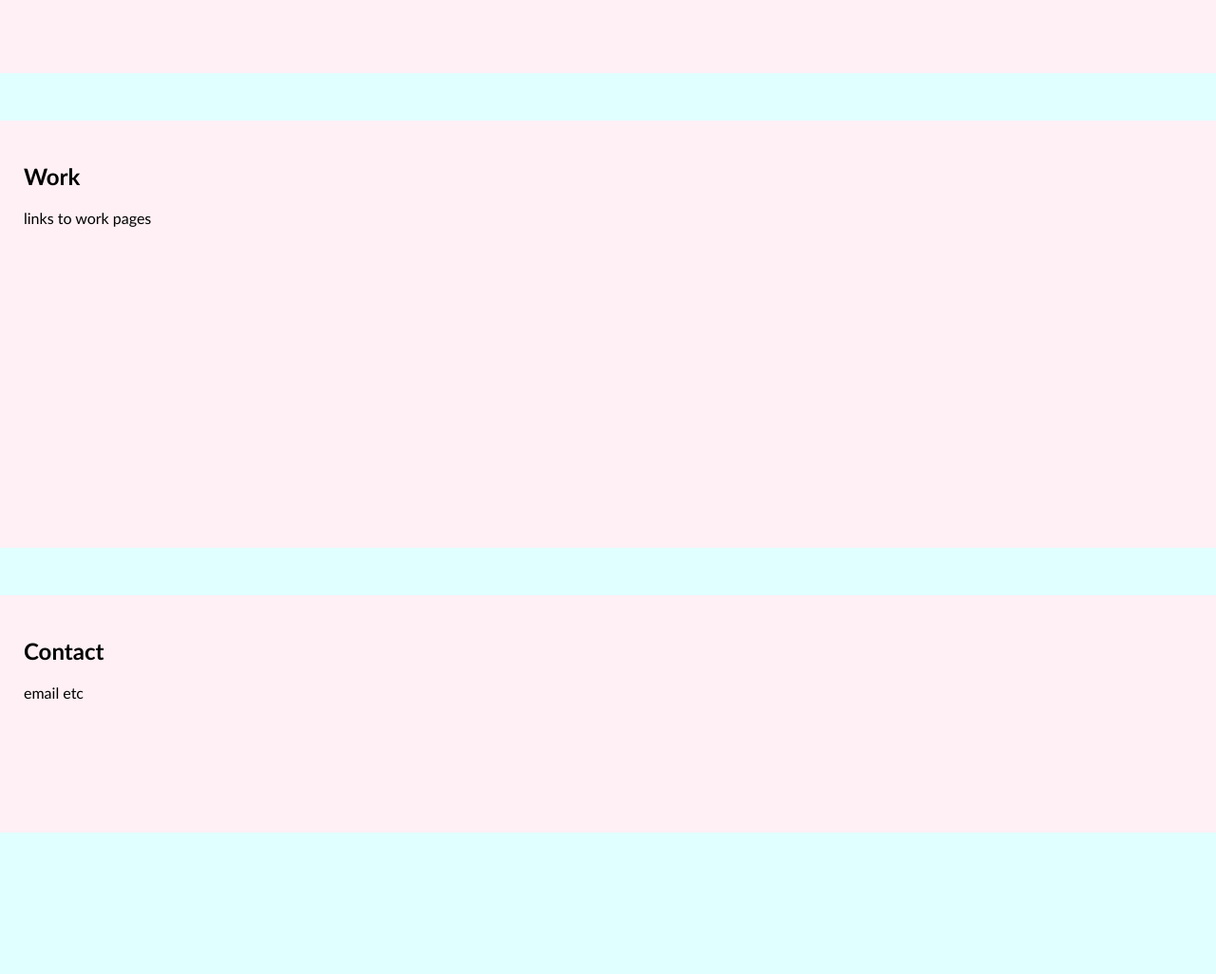
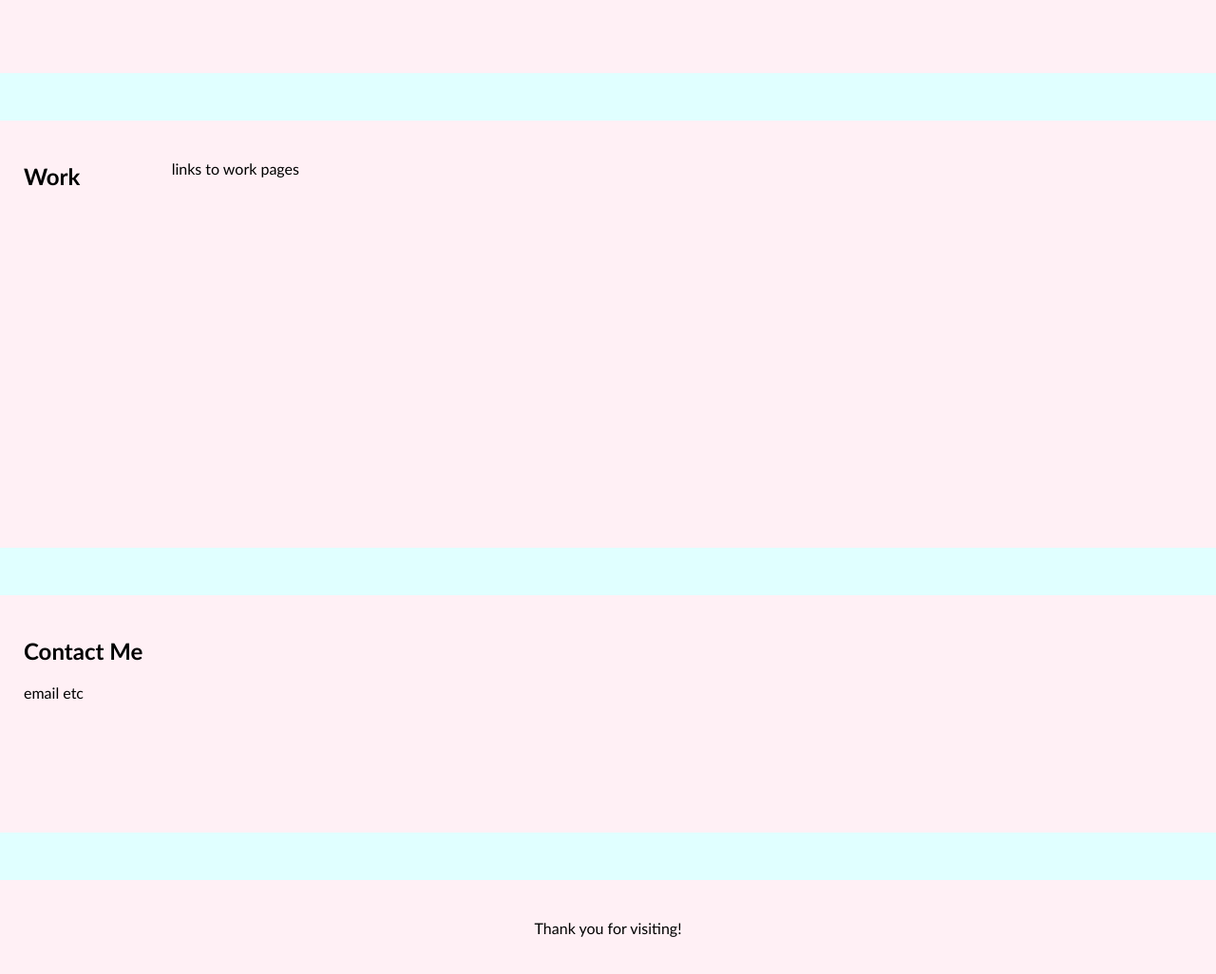
Before and after one commit to JLee3883/Jenn-s-Portfolio, a plain HTML site: page JennsPortfolio.html in a window 1280 px wide. Shown: the part 680-1706 px from the top of the page at 95% size. Before the commit the page ends 1557 px from the top, so only its background shows below. Drawn offline with Linux system fonts and the light colour scheme.

Commit message:
added spaced footer

```diff
--- a/Assets/styles.css
+++ b/Assets/styles.css
@@ -86,3 +86,21 @@ body, html {
     background-color:lavenderblush;
     color: black;
 }
+
+.gallery {
+    display: grid;
+    grid-template-columns: repeat(8, 1fr);
+    grid-template-rows: repeat(8, 5vw);
+    grid-gap: 15px;
+}
+
+.footer {
+    margin-bottom: 50px;
+    margin-top: 25px;
+    text-align: center;
+    padding: 25px;
+    height: 50px;
+    font-family: 'Gill Sans', 'Gill Sans MT', Calibri, 'Trebuchet MS', sans-serif;
+    background-color:lavenderblush;
+    color: black;
+}
--- a/JennsPortfolio.html
+++ b/JennsPortfolio.html
@@ -32,20 +32,20 @@
                 <p>Born and raised in Los Angeles California. I worked in healthcare behind the scenes in the administration side before I started looking at coding. After some thorough research and many thoughts, I finally decided to join the UCLA Bootcamp to learn and become a Full Stack Web Developer. Many concepts were learned and I finally found joy in finding solutions to the problems that arose along with the joy of creating something out of nothing. </p>
             </section>
 
-            <Section id="work" class="work">
+            <Section id="work" class="work gallery">
                 <h2>Work</h2>
                 <p>links to work pages</p>
             </Section>
 
             <section id="contact" class="contact">
-                <h2>Contact</h2>
+                <h2>Contact Me</h2>
                 <p>email etc</p>
             </section>
 
         </main>
 
-        <footer>
-
+        <footer class="footer">
+            <p>Thank you for visiting!</p>
         </footer>
 
     </body>
```
